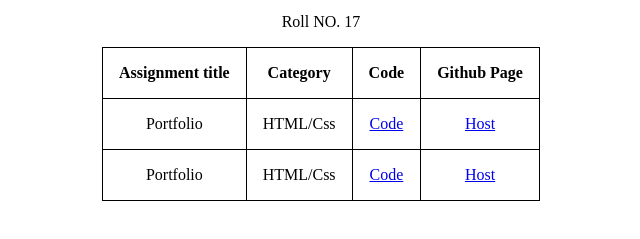
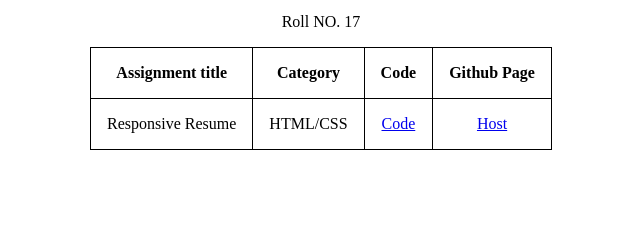
Before and after one commit to nabinthapaa/SE-Fellowship-LF, a plain HTML site: page index.html in a window 1280 px wide. Shown: the part 101-340 px from the top of the page, without its empty margins (319-959 px from the left). Drawn offline with Linux system fonts and the light colour scheme.

Commit message:
Added assignment links to table

```diff
--- a/index.html
+++ b/index.html
@@ -23,23 +23,19 @@
       </thead>
       <tbody>
         <tr>
-          <td>Portfolio</td>
-          <td>HTML/Css</td>
+          <td>Responsive Resume</td>
+          <td>HTML/CSS</td>
           <td>
-            <a href="#">Code</a>
+            <a
+              href="https://github.com/nabinthapaa/SE-Fellowship-LF/tree/main/Day%204/assignment"
+              >Code</a
+            >
           </td>
           <td>
-            <a href="#">Host</a>
-          </td>
-        </tr>
-        <tr>
-          <td>Portfolio</td>
-          <td>HTML/Css</td>
-          <td>
-            <a href="#">Code</a>
-          </td>
-          <td>
-            <a href="#">Host</a>
+            <a
+              href="https://nabinthapaa.github.io/SE-Fellowship-LF/Day%204/assignment/"
+              >Host</a
+            >
           </td>
         </tr>
       </tbody>
```
